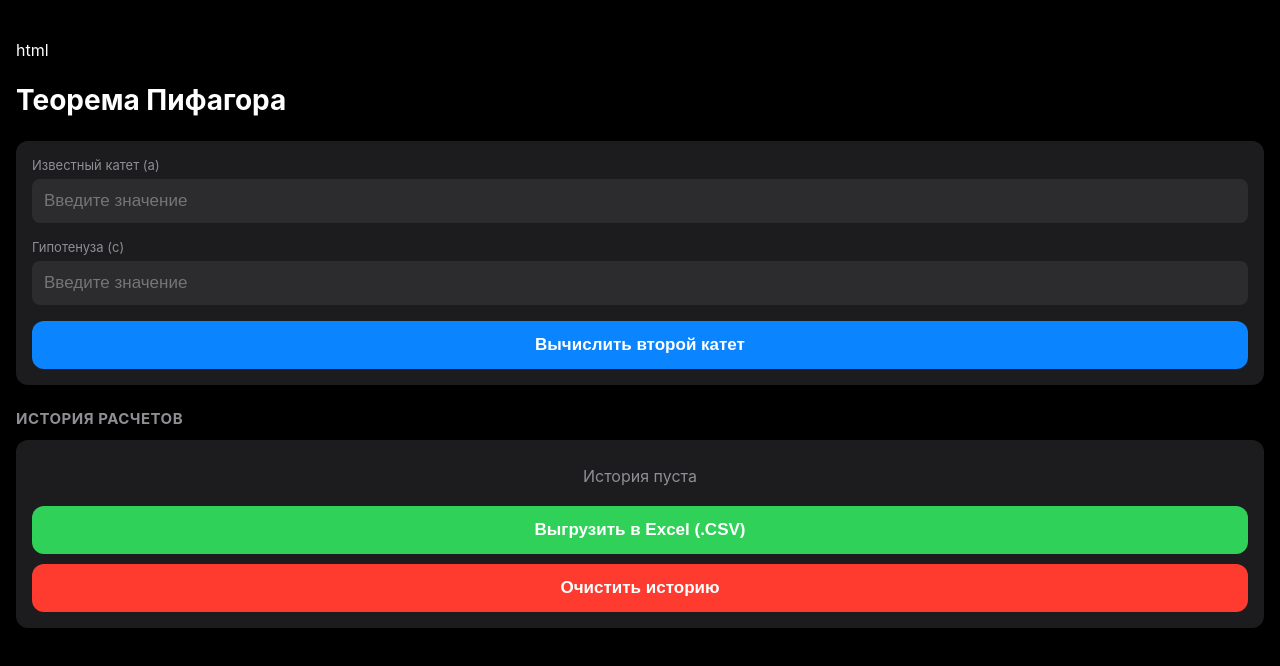
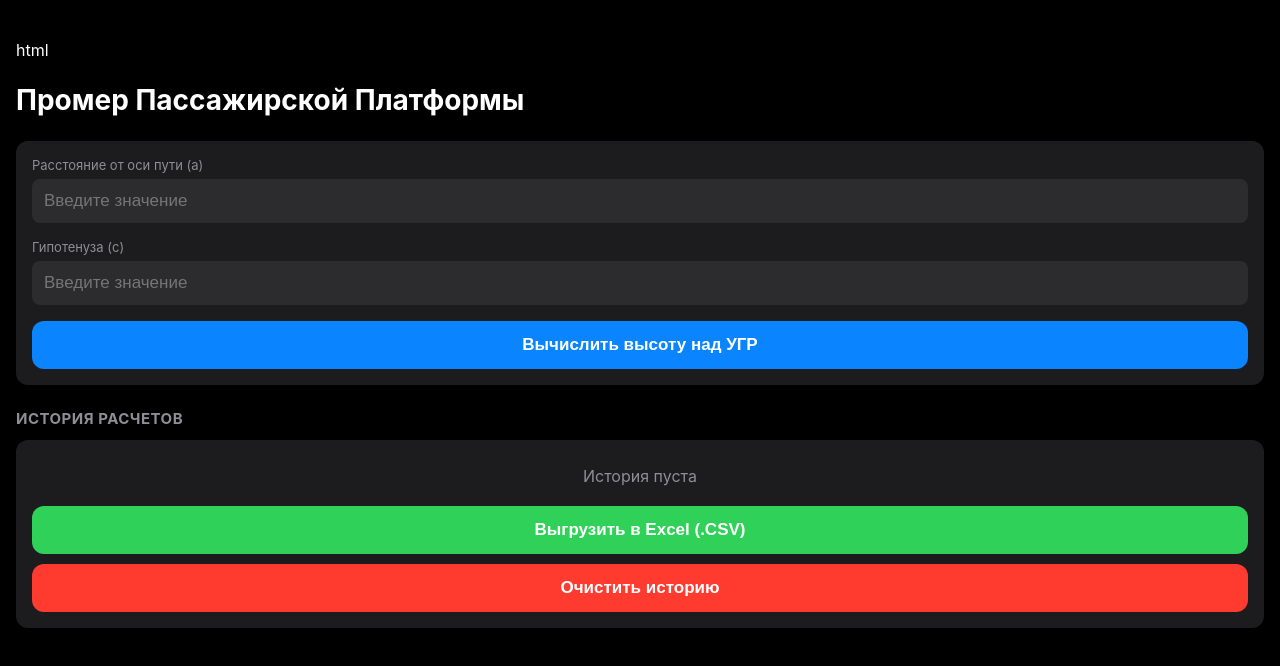
Before and after one commit to stazzify-gif/platform, a plain HTML site: page index.html in a window 1280 px wide. Drawn offline with Linux system fonts and the light colour scheme.

Commit message:
Add files via upload

```diff
--- a/index.html
+++ b/index.html
@@ -4,11 +4,11 @@ html
 <head>
     <meta charset="UTF-8">
     <meta name="viewport" content="width=device-width, initial-scale=1.0, user-scalable=no, viewport-fit=cover">
-    <title>Калькулятор Пифагора</title>
+    <title>Промер Габаритов Платформы</title>
     <!-- Иконка и настройки для iOS, чтобы приложение работало как нативное -->
     <meta name="apple-mobile-web-app-capable" content="yes">
     <meta name="apple-mobile-web-app-status-bar-style" content="black-translucent">
-    <meta name="apple-mobile-web-app-title" content="Пифагор">
+    <meta name="apple-mobile-web-app-title" content="Платформа">
 
     <style>
         :root {
@@ -114,18 +114,18 @@ html
 </head>
 <body>
 
-    <h2>Теорема Пифагора</h2>
+    <h2>Промер Пассажирской Платформы</h2>
 
     <div class="card">
         <div class="input-group">
-            <label for="katetA">Известный катет (a)</label>
+            <label for="katetA">Расстояние от оси пути (a)</label>
             <input type="number" id="katetA" placeholder="Введите значение" inputmode="decimal">
         </div>
         <div class="input-group">
             <label for="gipotenuzaC">Гипотенуза (c)</label>
             <input type="number" id="gipotenuzaC" placeholder="Введите значение" inputmode="decimal">
         </div>
-        <button onclick="calculate()">Вычислить второй катет</button>
+        <button onclick="calculate()">Вычислить высоту над УГР</button>
 
         <div class="result-box" id="resultBox">
             <label>Результат (катет b):</label>
@@ -206,7 +206,7 @@ html
 
             // UTF-8 BOM для корректного открытия в Excel на русском языке
             let csvContent = "\uFEFF";
-            csvContent += "Катет A;Гипотенуза C;Второй катет B (Результат)\n";
+            csvContent += "Расстояние от оси, A;Гипотенуза, C;Высота над УГР B (Результат)\n";
 
             history.forEach(item => {
                 csvContent += `${item.a};${item.c};${item.b}\n`;
```
